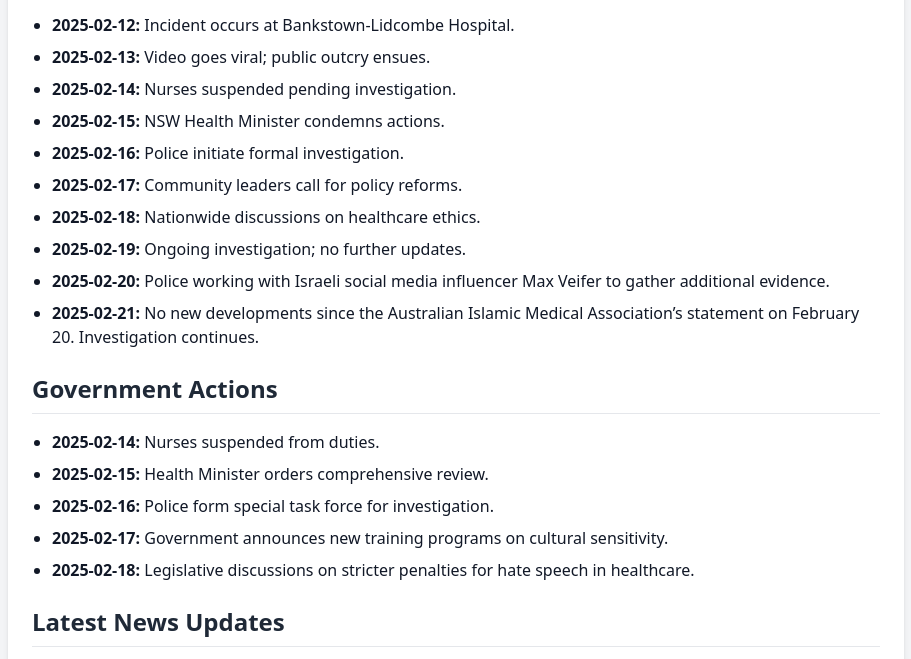
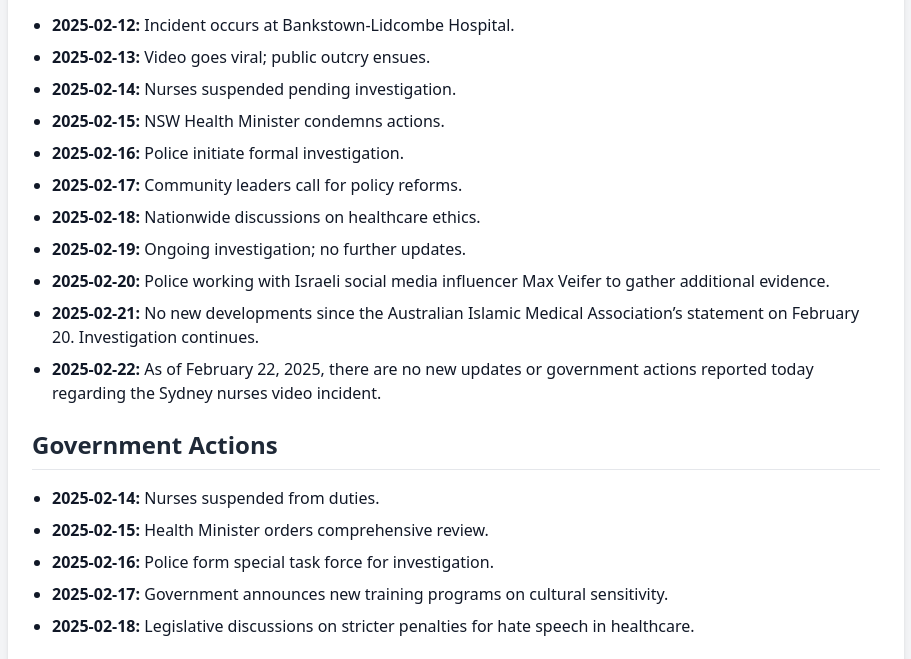
Before and after one commit to developer9/sydney-nurses-incident-tracker, a plain HTML site: page index.html in a window 1280 px wide. Shown: the part 413-1072 px from the top of the page, without its empty margins (184-1095 px from the left). Drawn offline with nearby package versions, Linux system fonts and the light colour scheme.

Commit message:
Latest update on Feb 22nd

```diff
--- a/index.html
+++ b/index.html
@@ -92,7 +92,8 @@ document.getElementById('dayCount').textContent = calculateDaysSince('2025-02-12
     { date: '2025-02-18', event: 'Nationwide discussions on healthcare ethics.' },
     { date: '2025-02-19', event: 'Ongoing investigation; no further updates.' },
     { date: '2025-02-20', event: 'Police working with Israeli social media influencer Max Veifer to gather additional evidence.' },
-    { date: '2025-02-21', event: 'No new developments since the Australian Islamic Medical Association’s statement on February 20. Investigation continues.' }
+    { date: '2025-02-21', event: 'No new developments since the Australian Islamic Medical Association’s statement on February 20. Investigation continues.' },
+     { date: '2025-02-22', event: 'As of February 22, 2025, there are no new updates or government actions reported today regarding the Sydney nurses video incident.' },
 ];
 
 
```
